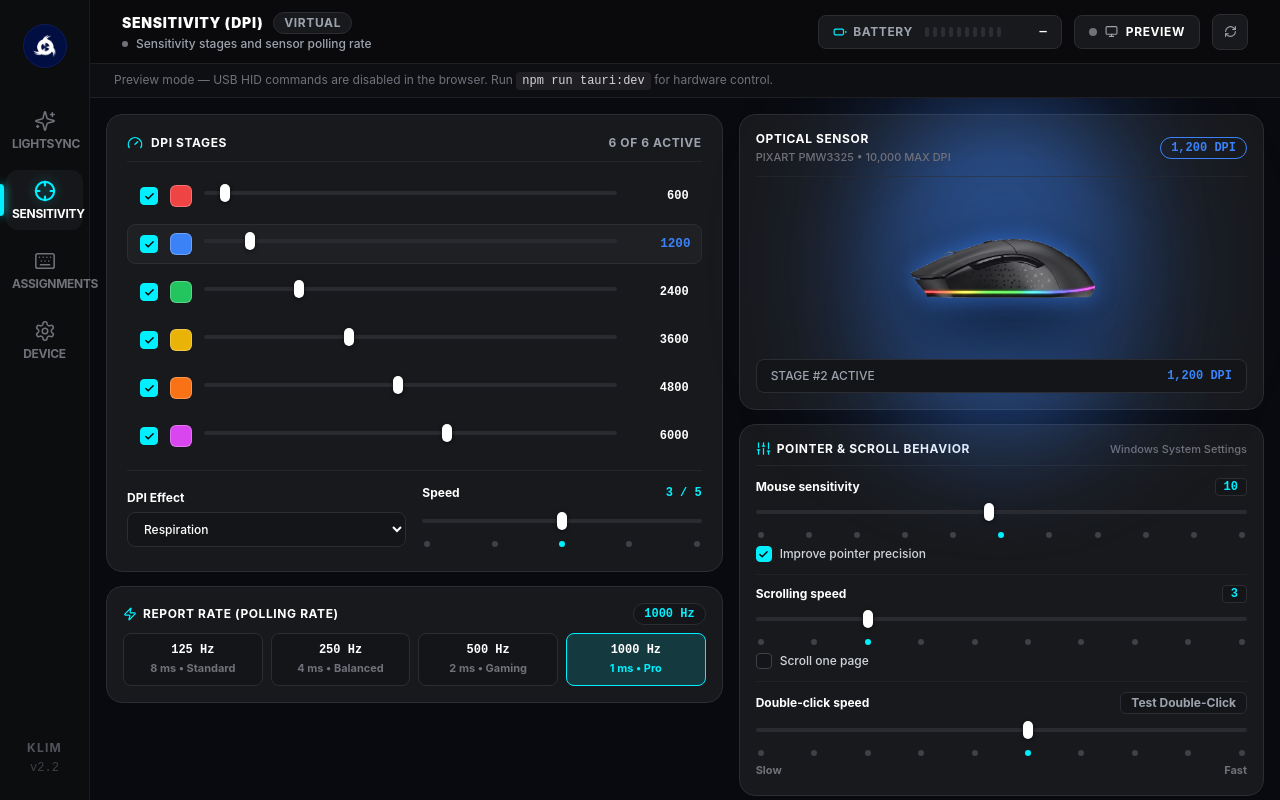
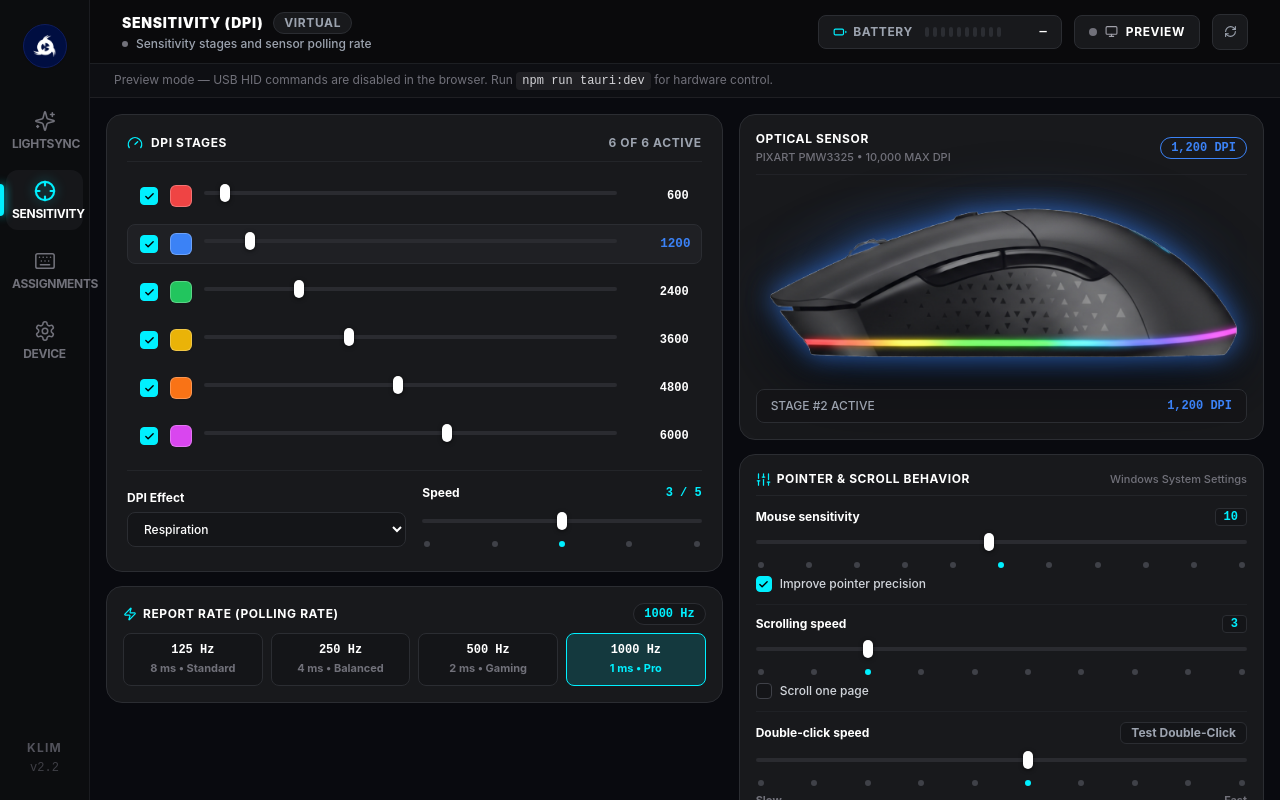
Before and after one commit to marcantero/klim-blaze, a React (Vite) app: page / in a window 1280 px wide. Both pictures are taken after a click on the button "SENSITIVITY". Built offline with nearby package versions, Linux system fonts and the light colour scheme.

Commit message:
feat(ui): enlarge side mouse preview and clip ambient lighting cleanly

```diff
--- a/src/components/MousePreview.tsx
+++ b/src/components/MousePreview.tsx
@@ -50,12 +50,14 @@ export default function MousePreview({
       className={`relative mx-auto flex w-full flex-col items-center justify-center select-none ${className}`}
     >
       {/* Central Hardware Stage Canvas */}
-      <div className="relative flex w-full items-center justify-center py-2 xl:py-4">
+      <div className="relative flex w-full items-center justify-center py-1 xl:py-2">
         {/* MODE 2 (SPECTRUM): Soft diffused desk reflection */}
         {hasUnderglow && isSpectrum && (
           <div
             aria-hidden
-            className="pointer-events-none absolute -inset-44 flex items-center justify-center overflow-visible"
+            className={`pointer-events-none absolute flex items-center justify-center ${
+              isSide ? "inset-0 overflow-hidden" : "-inset-28 overflow-visible"
+            }`}
             style={{
               WebkitMaskImage:
                 "radial-gradient(ellipse at center, rgba(0,0,0,1) 25%, rgba(0,0,0,0.6) 50%, transparent 70%)",
@@ -64,9 +66,15 @@ export default function MousePreview({
             }}
           >
             {/* Broad outer atmospheric desk reflection (rainbow) */}
-            <div className="absolute flex items-center justify-center transition-all duration-500 scale-x-[0.72] scale-y-[1.10]">
             <div
-                className="h-[560px] w-[560px] rounded-full blur-[90px] animate-spin"
+              className={`absolute flex items-center justify-center transition-all duration-500 ${
+                isSide ? "scale-x-[1.3] scale-y-[0.6]" : "scale-x-[0.72] scale-y-[1.10]"
+              }`}
+            >
+              <div
+                className={`rounded-full animate-spin ${
+                  isSide ? "h-[320px] w-[320px] blur-[60px]" : "h-[560px] w-[560px] blur-[90px]"
+                }`}
                 style={{
                   background: RAINBOW_CONIC,
                   animationDuration: duration,
@@ -76,9 +84,15 @@ export default function MousePreview({
             </div>
 
             {/* Core diffused underglow pool (rainbow) */}
-            <div className="absolute flex items-center justify-center transition-all duration-500 scale-x-[0.66] scale-y-[1.04]">
             <div
-                className="h-[460px] w-[460px] rounded-full blur-[65px] animate-spin"
+              className={`absolute flex items-center justify-center transition-all duration-500 ${
+                isSide ? "scale-x-[1.2] scale-y-[0.55]" : "scale-x-[0.66] scale-y-[1.04]"
+              }`}
+            >
+              <div
+                className={`rounded-full animate-spin ${
+                  isSide ? "h-[240px] w-[240px] blur-[40px]" : "h-[460px] w-[460px] blur-[65px]"
+                }`}
                 style={{
                   background: RAINBOW_CONIC,
                   animationDuration: duration,
@@ -93,20 +107,43 @@ export default function MousePreview({
         {hasUnderglow && !isSpectrum && color && (
           <div
             aria-hidden
-            className={`pointer-events-none absolute -inset-44 flex items-center justify-center transition-all duration-700 ${
-              isBreathe ? "animate-pulse-soft" : ""
-            }`}
+            className={`pointer-events-none absolute flex items-center justify-center transition-all duration-700 ${
+              isSide ? "inset-0 overflow-hidden" : "-inset-28 overflow-visible"
+            } ${isBreathe ? "animate-pulse-soft" : ""}`}
             style={{
               animationDuration: duration,
-              WebkitMaskImage:
-                "radial-gradient(ellipse at center, rgba(0,0,0,1) 25%, rgba(0,0,0,0.6) 50%, transparent 70%)",
-              maskImage:
-                "radial-gradient(ellipse at center, rgba(0,0,0,1) 25%, rgba(0,0,0,0.6) 50%, transparent 70%)",
+              WebkitMaskImage: isSide
+                ? "radial-gradient(ellipse at center, rgba(0,0,0,1) 30%, rgba(0,0,0,0.5) 60%, transparent 85%)"
+                : "radial-gradient(ellipse at center, rgba(0,0,0,1) 25%, rgba(0,0,0,0.6) 50%, transparent 70%)",
+              maskImage: isSide
+                ? "radial-gradient(ellipse at center, rgba(0,0,0,1) 30%, rgba(0,0,0,0.5) 60%, transparent 85%)"
+                : "radial-gradient(ellipse at center, rgba(0,0,0,1) 25%, rgba(0,0,0,0.6) 50%, transparent 70%)",
             }}
           >
-            {/* Outer diffused atmospheric aura */}
+            {isSide ? (
+              <>
+                {/* Horizontal aura tailored to side mouse profile */}
                 <div
-              className="rounded-full blur-[90px] transition-all duration-500 h-[460px] w-[320px]"
+                  className="rounded-full blur-[45px] transition-all duration-500 h-[130px] w-[380px]"
+                  style={{
+                    background: color,
+                    opacity: 0.32 * brightnessFactor,
+                  }}
+                />
+                {/* Concentrated base glow below mouse underglow bar */}
+                <div
+                  className="absolute rounded-full blur-[24px] transition-all duration-500 h-[50px] w-[300px] translate-y-6"
+                  style={{
+                    background: color,
+                    opacity: 0.48 * brightnessFactor,
+                  }}
+                />
+              </>
+            ) : (
+              <>
+                {/* Outer diffused atmospheric aura (top-down) */}
+                <div
+                  className="rounded-full blur-[80px] transition-all duration-500 h-[420px] w-[300px]"
                   style={{
                     background: color,
                     opacity: 0.22 * brightnessFactor,
@@ -114,12 +151,14 @@ export default function MousePreview({
                 />
                 {/* Core diffused underglow following mouse perimeter */}
                 <div
-              className="absolute rounded-full blur-[55px] transition-all duration-500 h-[360px] w-[240px]"
+                  className="absolute rounded-full blur-[50px] transition-all duration-500 h-[320px] w-[220px]"
                   style={{
                     background: color,
                     opacity: 0.38 * brightnessFactor,
                   }}
                 />
+              </>
+            )}
           </div>
         )}
 
@@ -161,14 +200,14 @@ export default function MousePreview({
               draggable={false}
               className={`relative z-10 block w-auto object-contain transition-all duration-300 ${
                 isSide
-                  ? "max-h-[220px] md:max-h-[250px] lg:max-h-[280px] xl:max-h-[310px] 2xl:max-h-[340px] max-w-full"
+                  ? "max-h-[175px] md:max-h-[195px] xl:max-h-[220px] 2xl:max-h-[240px] max-w-full"
                   : "max-h-[280px] md:max-h-[320px] lg:max-h-[350px] xl:max-h-[390px] 2xl:max-h-[430px]"
               }`}
               style={{
                 filter:
                   hasUnderglow && !isSpectrum && color
-                    ? `drop-shadow(0 0 10px ${color}88) drop-shadow(0 0 20px ${color}44) drop-shadow(0 25px 40px rgba(0,0,0,0.95))`
-                    : "drop-shadow(0 25px 35px rgba(0,0,0,0.95))",
+                    ? `drop-shadow(0 0 12px ${color}99) drop-shadow(0 0 24px ${color}44) drop-shadow(0 20px 30px rgba(0,0,0,0.9))`
+                    : "drop-shadow(0 20px 30px rgba(0,0,0,0.9))",
               }}
             />
           </div>
--- a/src/views/DpiView.tsx
+++ b/src/views/DpiView.tsx
@@ -358,8 +358,8 @@ export default function DpiView({ dpi, onChange }: DpiViewProps) {
       {/* Right Column: Mouse Preview + Windows Pointer Controls */}
       <div className="flex flex-col gap-3.5">
         {/* Mouse Side Preview Card */}
-        <div className="card-hardware flex flex-col p-4 xl:p-4.5">
-          <div className="relative z-20 flex w-full items-center justify-between border-b border-[#2b2d32]/50 pb-2.5">
+        <div className="card-hardware relative overflow-hidden flex flex-col p-4 xl:p-4.5">
+          <div className="relative z-20 flex w-full items-center justify-between border-b border-[#2b2d32]/50 pb-2">
             <div>
               <h2 className="text-xs font-bold tracking-wider text-white uppercase">
                 OPTICAL SENSOR
@@ -376,17 +376,17 @@ export default function DpiView({ dpi, onChange }: DpiViewProps) {
             </span>
           </div>
 
-          <div className="my-2 flex w-full items-center justify-center py-2">
+          <div className="relative z-10 my-2 flex w-full items-center justify-center py-1">
             <MousePreview
               variant="side"
               logoColor={active.color}
               color={active.color}
               showUnderglow={true}
-              className="w-full max-w-[280px] xl:max-w-[320px] max-h-[135px] xl:max-h-[150px]"
+              className="w-full max-w-[460px] xl:max-w-[520px]"
             />
           </div>
 
-          <div className="relative z-20 flex w-full items-center justify-between rounded-lg border border-[#2b2d32] bg-[#141518] px-3.5 py-2 text-xs">
+          <div className="relative z-20 flex w-full items-center justify-between rounded-lg border border-[#2b2d32] bg-[#141518]/90 backdrop-blur-sm px-3.5 py-2 text-xs">
             <span className="text-[#9ca3af] font-medium">STAGE #{activeIndex + 1} ACTIVE</span>
             <span className="font-mono font-bold text-xs" style={{ color: active.color }}>
               {active.dpi.toLocaleString()} DPI
```
Also changed, not shown: public/images/side-mouse-contour-glow.png, public/images/side-mouse.png. Lines whose indentation alone changed are shown as unchanged.
